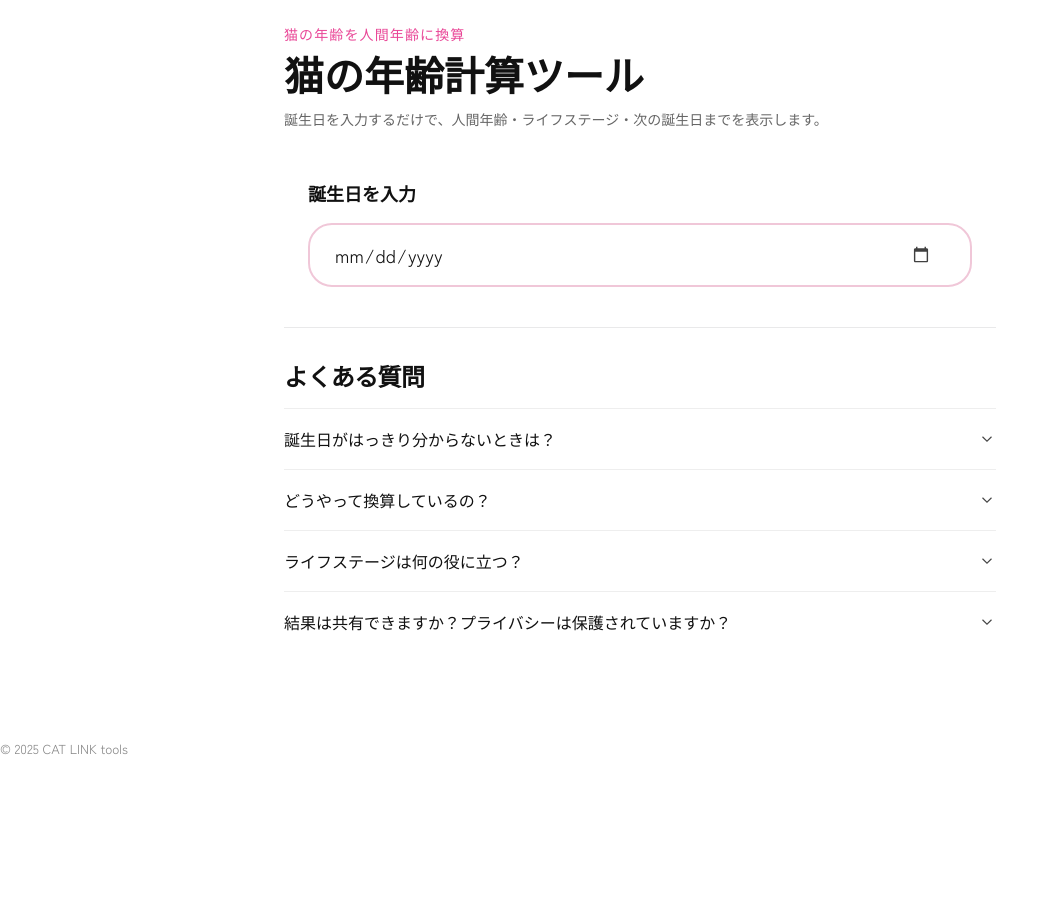
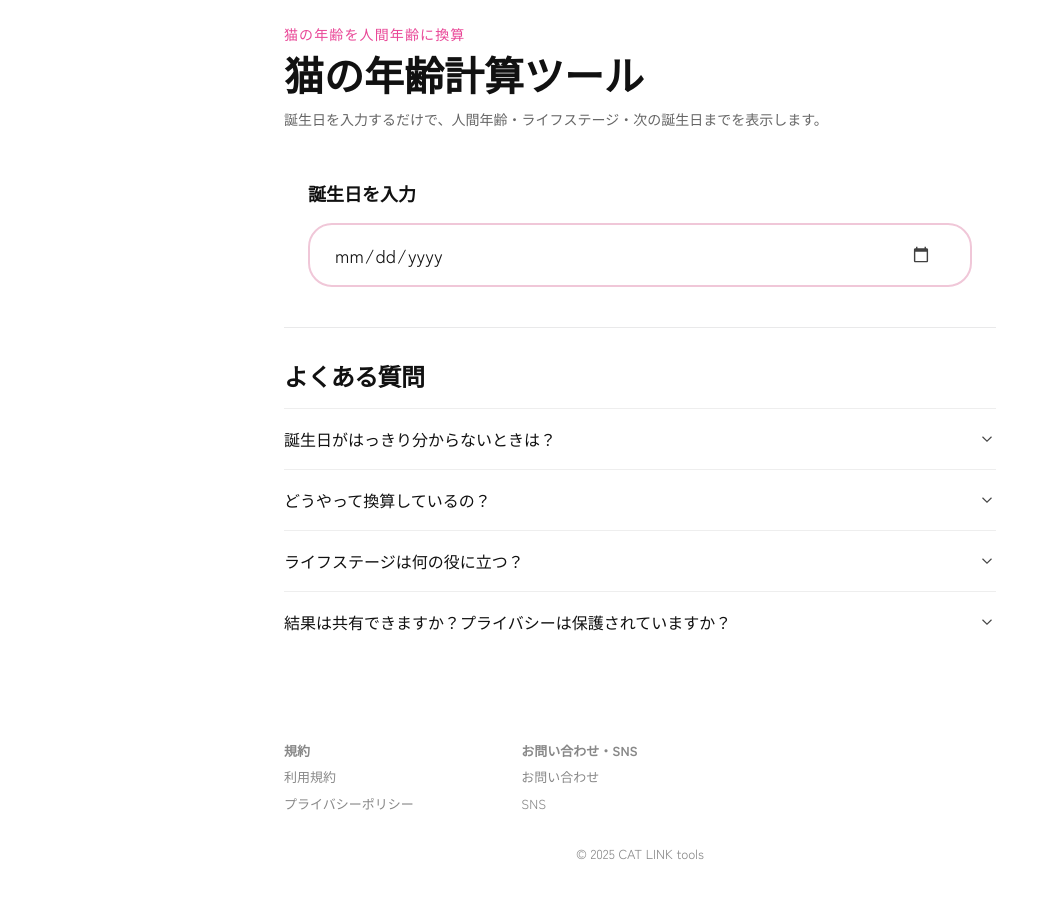
Before and after one commit to tsuchiya-yu/cat_tools, a Next.js app: page /calculate-cat-age in a window 1280 px wide. Shown: the top 898 px of the page, without its empty margins (0-1058 px from the left). Before the commit the page ends 824 px from the top, so only its background shows below. Built offline with nearby package versions, Linux system fonts and the light colour scheme.

Commit message:
refactor: フッターをlayout.tsxに移動し、リンクを追加

```diff
--- a/src/app/layout.tsx
+++ b/src/app/layout.tsx
@@ -128,8 +128,68 @@ export default function RootLayout({
         className={`${zenKakuGothicNew.variable} ${outfit.variable} antialiased`}
       >
         {children}
-        <footer className="section text-gray-500 text-sm mt-10">
-          © {new Date().getFullYear()} CAT LINK tools
+        <footer className="section text-gray-500 text-sm mt-10 pb-10">
+          <div className="container max-w-3xl mx-auto px-6">
+            <div className="grid grid-cols-1 md:grid-cols-2 gap-6">
+              {/* 規約 */}
+              <div>
+                <h2 className="font-bold mb-2">規約</h2>
+                <ul className="space-y-2">
+                  <li>
+                    <a
+                      href="https://cat-link.catnote.tokyo/terms"
+                      target="_blank"
+                      rel="noopener noreferrer"
+                      className="hover:text-pink-600 transition-colors"
+                    >
+                      利用規約
+                    </a>
+                  </li>
+                  <li>
+                    <a
+                      href="https://cat-link.catnote.tokyo/privacy"
+                      target="_blank"
+                      rel="noopener noreferrer"
+                      className="hover:text-pink-600 transition-colors"
+                    >
+                      プライバシーポリシー
+                    </a>
+                  </li>
+                </ul>
+              </div>
+
+              {/* お問い合わせ・SNS */}
+              <div>
+                <h2 className="font-bold mb-2">お問い合わせ・SNS</h2>
+                <ul className="space-y-2">
+                  <li>
+                    <a
+                      href="https://docs.google.com/forms/d/e/1FAIpQLSeGH6AykLYDuxFasGFDUGGuCv72Ejfm1P1SDfPh2Q2RZVOzkg/viewform"
+                      target="_blank"
+                      rel="noopener noreferrer"
+                      className="hover:text-pink-600 transition-colors"
+                    >
+                      お問い合わせ
+                    </a>
+                  </li>
+                  <li>
+                    <a
+                      href="https://x.com/CATLINK_PR"
+                      target="_blank"
+                      rel="noopener noreferrer"
+                      className="hover:text-pink-600 transition-colors"
+                    >
+                      SNS
+                    </a>
+                  </li>
+                </ul>
+              </div>
+            </div>
+
+            <div className="text-center mt-8">
+              © {new Date().getFullYear()} CAT LINK tools
+            </div>
+          </div>
         </footer>
       </body>
     </html>
```
